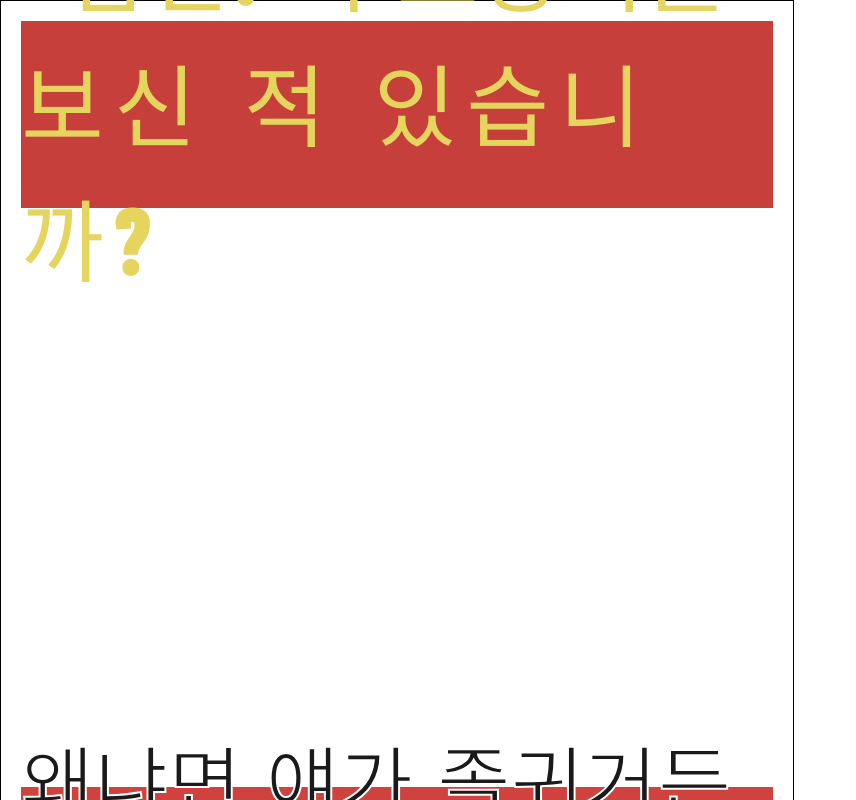
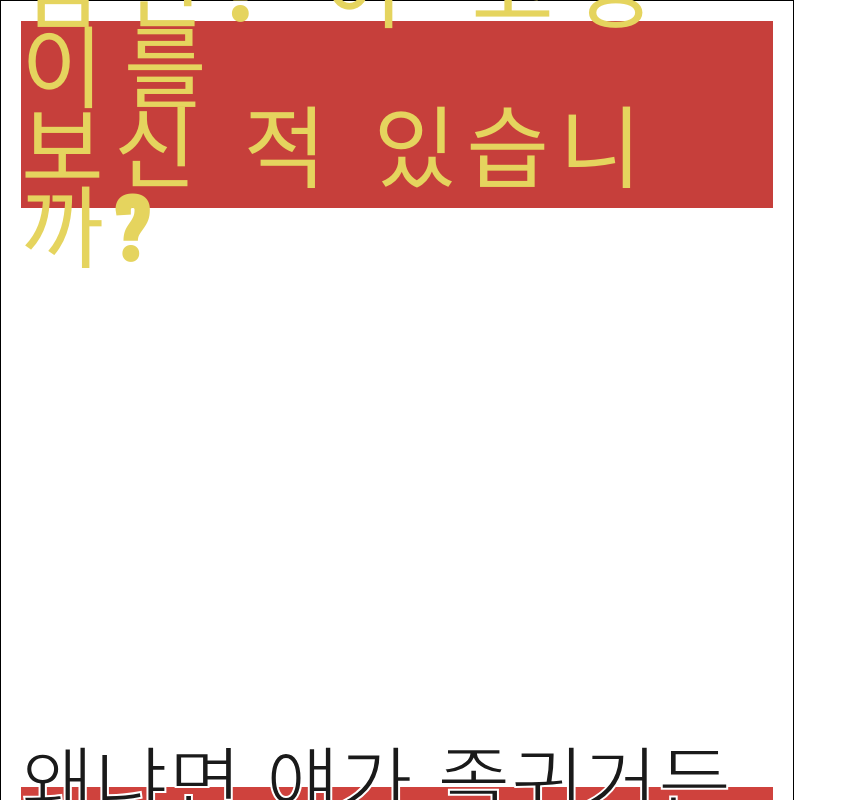
Before and after one commit to Anne-Hyeyeon/this-cat-project, a React (Create React App) app: page /1 in a window 1280 px wide. Shown: the top 800 px of the page, without its empty margins (0-856 px from the left). Built offline with nearby package versions, Linux system fonts and the light colour scheme; no server answers; a web font is replaced by a local one.

Commit message:
[디자인] line-height 추가

```diff
--- a/src/common/components/Poster.tsx
+++ b/src/common/components/Poster.tsx
@@ -50,6 +50,12 @@ const Header = styled.div<Styles>`
   }};
   font-size: ${({ width }) => {
     return `${width ? width / 3 : 90}px`;
+  }};
+  line-height: ${({ width }) => {
+    return `${width ? width / 3 : 80}px`;
+  }};
+  letter-spacing: ${({ width }) => {
+    return `${width ? width / 10 : 20}px`;
   }};
   background-color: #C63F3B;
   color: #E5D45E;
--- a/src/pages/Main.tsx
+++ b/src/pages/Main.tsx
@@ -14,7 +14,7 @@ const Main = () => {
   const state = useSelector((state: State) => state);
   const { step } = state;
   return (
-    <Box height="100%" bgcolor="#fbf6f0">
+    <Box bgcolor="#fbf6f0">
       <MainAppBar />
       <Container maxWidth="sm">
         {step !== 0 && <MainStepper />}
--- a/src/pages/Start.tsx
+++ b/src/pages/Start.tsx
@@ -1,5 +1,5 @@
 import React from 'react';
-import { Typography, Grid, Container } from '@mui/material';
+import { Typography, Grid, Container, Box } from '@mui/material';
 import { useTheme } from '@mui/material/styles';
 import cat from '../assets/img/cat.png';
 import MainWrapper from '../common/components/MainWrapper';
@@ -9,7 +9,7 @@ const Start = () => {
   const theme = useTheme();
   const { primary, secondary } = theme.palette;
   return (
-    <Container maxWidth="sm" sx={{ padding: '30px', height: '100vh' }}>
+    <Container maxWidth="sm" sx={{ padding: '30px' }}>
       <MainWrapper>
         <Grid container textAlign="center" rowGap={3}>
           <Grid item xs={12}>
```
Also changed, not shown: 1 other file (tests, documents, lock files or other folders).
